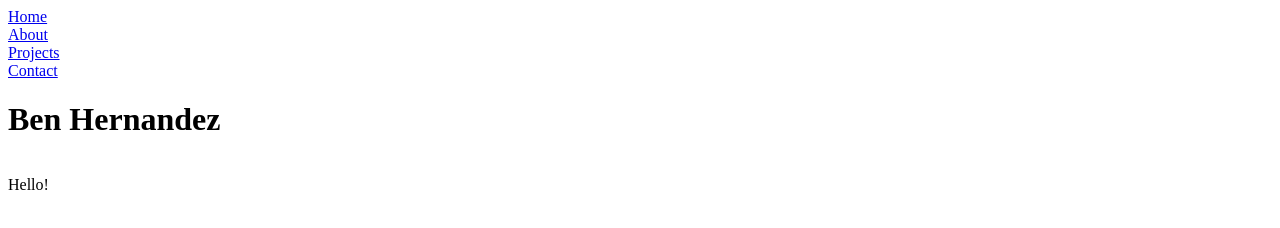
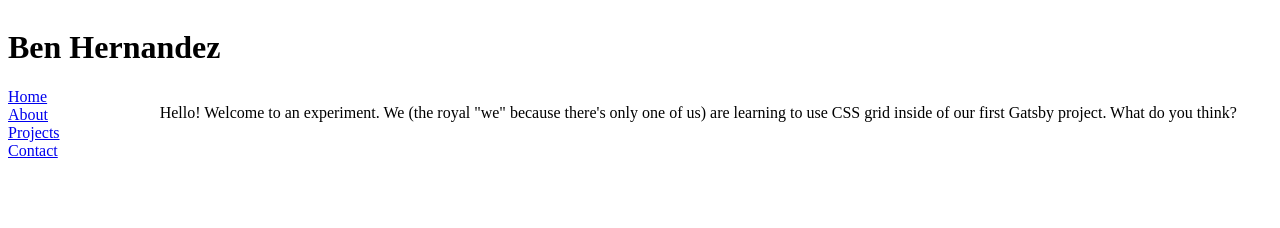
Before and after one commit to capnnemo2/gatsby-portfolio, a Gatsby site: page / in a window 1280 px wide. Built offline with nearby package versions, Linux system fonts and the light colour scheme; Gatsby itself is replaced by a stand-in of ours.

Commit message:
Grid experiment continues

```diff
--- a/src/components/Header.js
+++ b/src/components/Header.js
@@ -1,7 +1,7 @@
 import React from "react"
 
 function Header() {
-  return <h1>Ben Hernandez</h1>
+  return <h1 className="Header">Ben Hernandez</h1>
 }
 
 export default Header
--- a/src/pages/index.css
+++ b/src/pages/index.css
@@ -2,11 +2,17 @@
   box-sizing: border-box;
 }
 
-.grid {
+.index-grid {
   display: grid;
+  grid-template-columns: 12% auto;
+}
+
+.Header {
+  grid-column-start: 1;
+  grid-column-end: 3;
 }
 
 .Nav {
+  grid-column-start: 1;
   display: grid;
-  grid-template-columns: auto;
 }
--- a/src/pages/index.js
+++ b/src/pages/index.js
@@ -6,10 +6,14 @@ import "./index.css"
 
 export default function Home() {
   return (
-    <div className="grid">
+    <div className="index-grid">
+      <Header />
       <Nav />
-      <Header />
-      <p className="index">Hello!</p>
+      <p className="index">
+        Hello! Welcome to an experiment. We (the royal "we" because there's only
+        one of us) are learning to use CSS grid inside of our first Gatsby
+        project. What do you think?
+      </p>
     </div>
   )
 }
```
